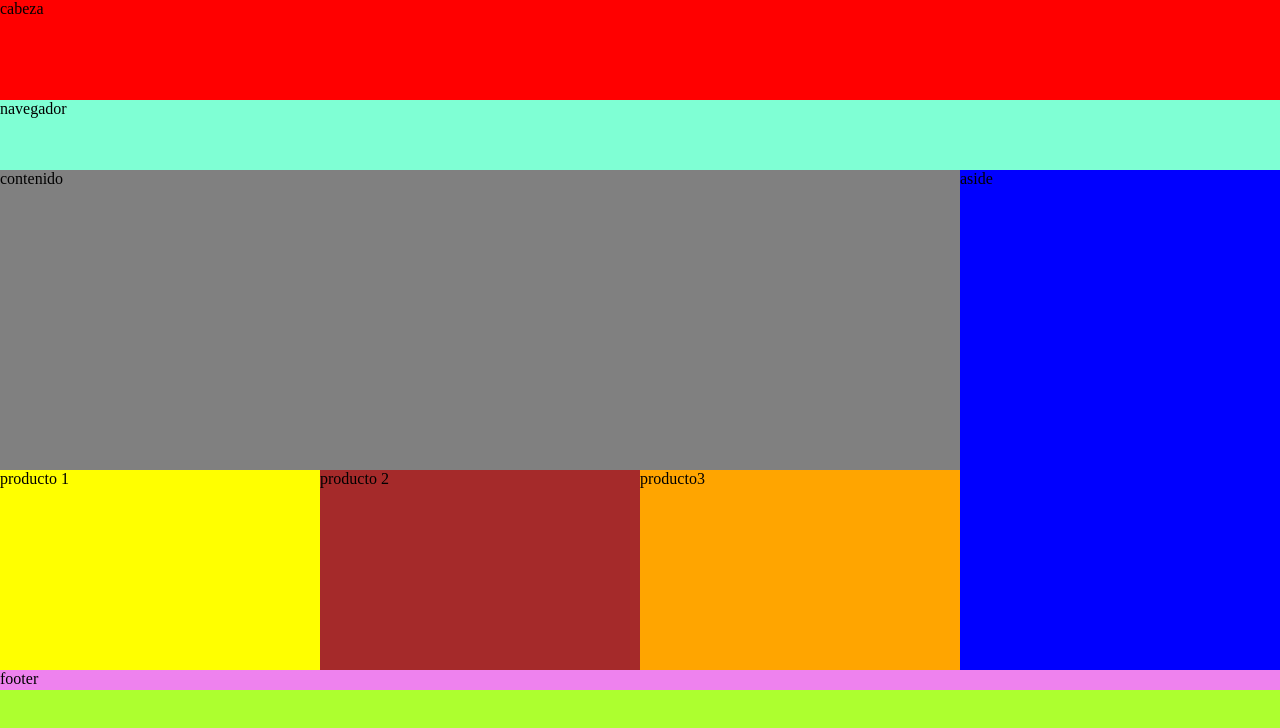
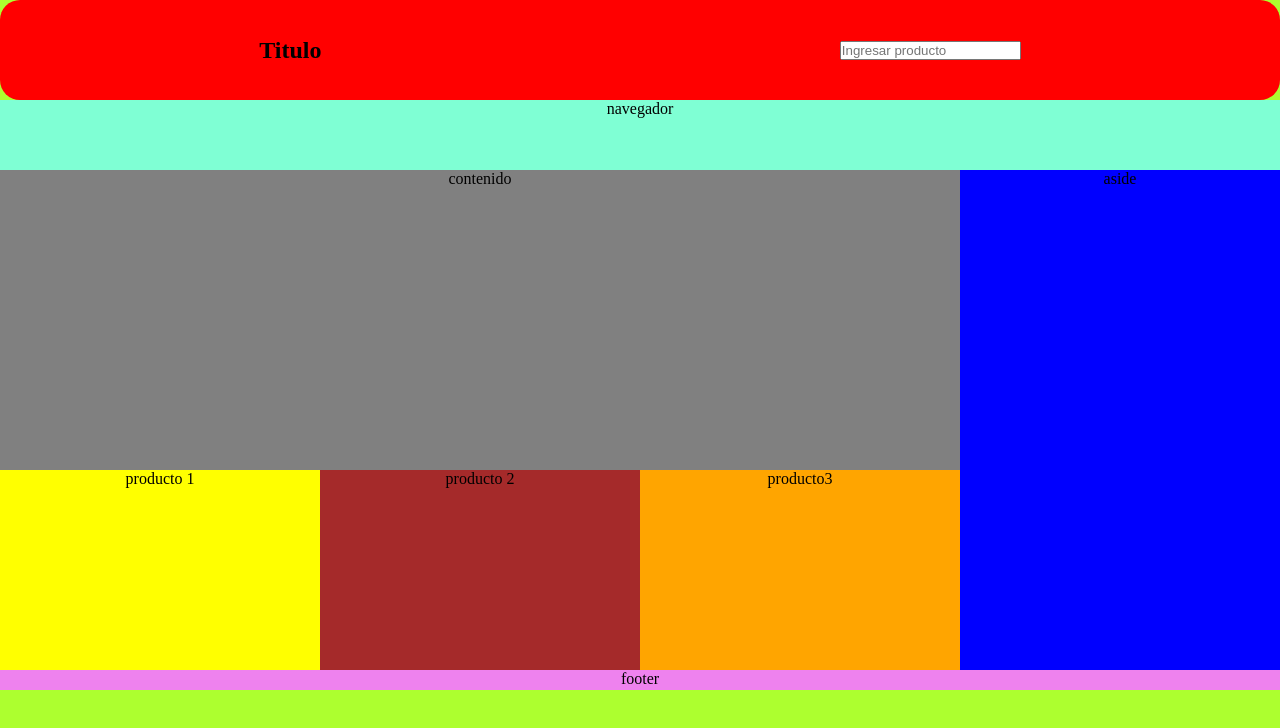
Before and after one commit to NahuelSandoval/practico_5, a plain HTML site: page index.html in a window 1280 px wide. Drawn offline with Linux system fonts and the light colour scheme.

Commit message:
practico55

```diff
--- a/estilo.css
+++ b/estilo.css
@@ -3,6 +3,8 @@
     margin: 0;
 }
 .body{
+
+    text-align: center;
     background-color: greenyellow;
     display: grid;
     grid-template-rows: 100px 70px 300px 200px 20px;
@@ -16,10 +18,19 @@ grid-template-areas:
 ;
 }
 .cabeza{
+
     background-color: red;
     grid-area: cabeza;
+    display: flex;
+    flex-direction: row;
+    flex-wrap: nowrap;
+    align-content: stretch;
+    justify-content: space-around;
+    align-items: center;
+    border-radius: 20px;
 }
 .nav{
+
 background-color: aquamarine;
 grid-area: nav;
 }
--- a/index.html
+++ b/index.html
@@ -9,7 +9,12 @@
 </head>
 <body class="body">
     <header class="cabeza">
-        cabeza
+        <div class="titulo">
+            <h2>Titulo</h2>
+        </div>
+        <div class="buscador">
+            <input type="text" placeholder="Ingresar producto">
+        </div>
     </header>
     <nav class="nav">
         navegador
```
Lines whose indentation alone changed are shown as unchanged.
